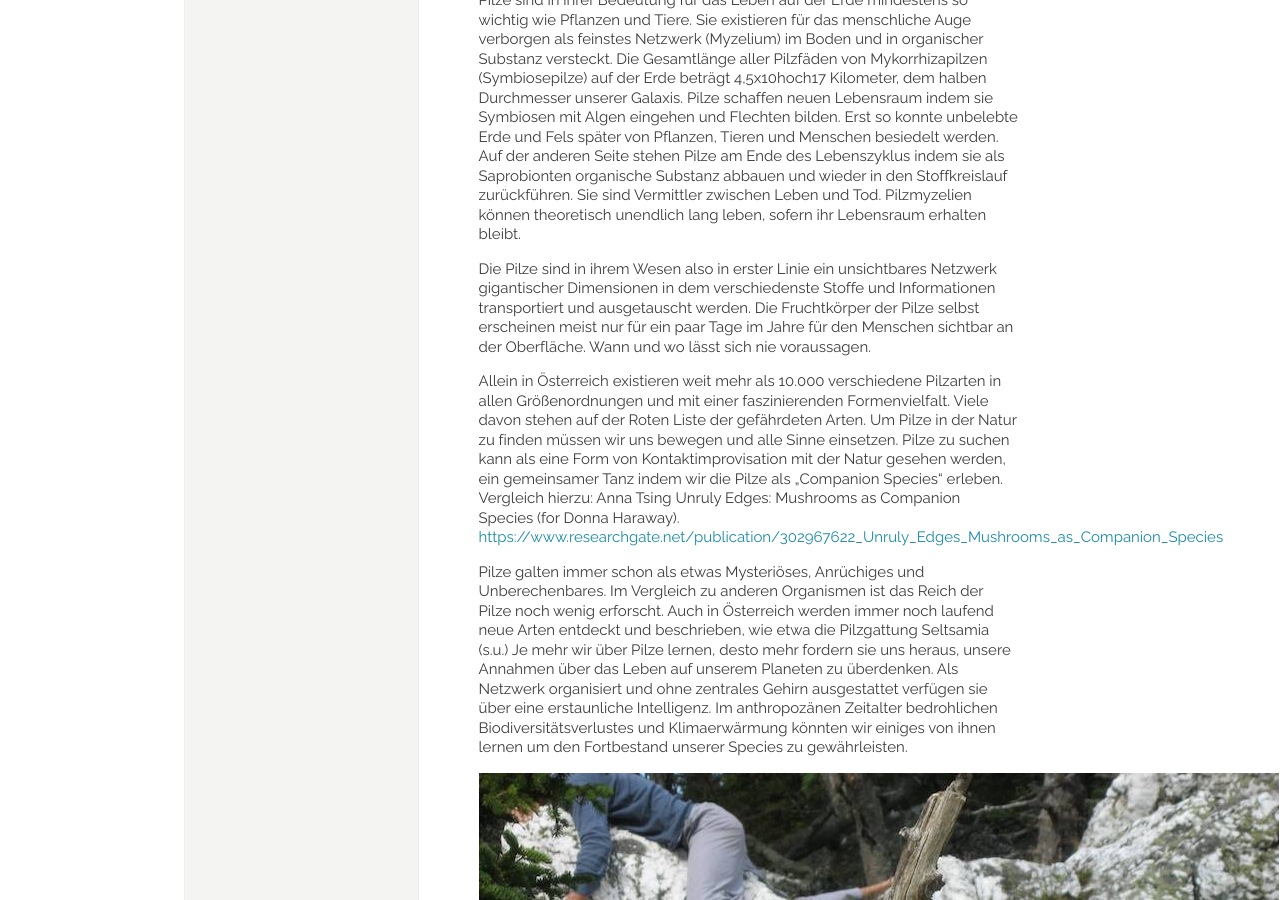
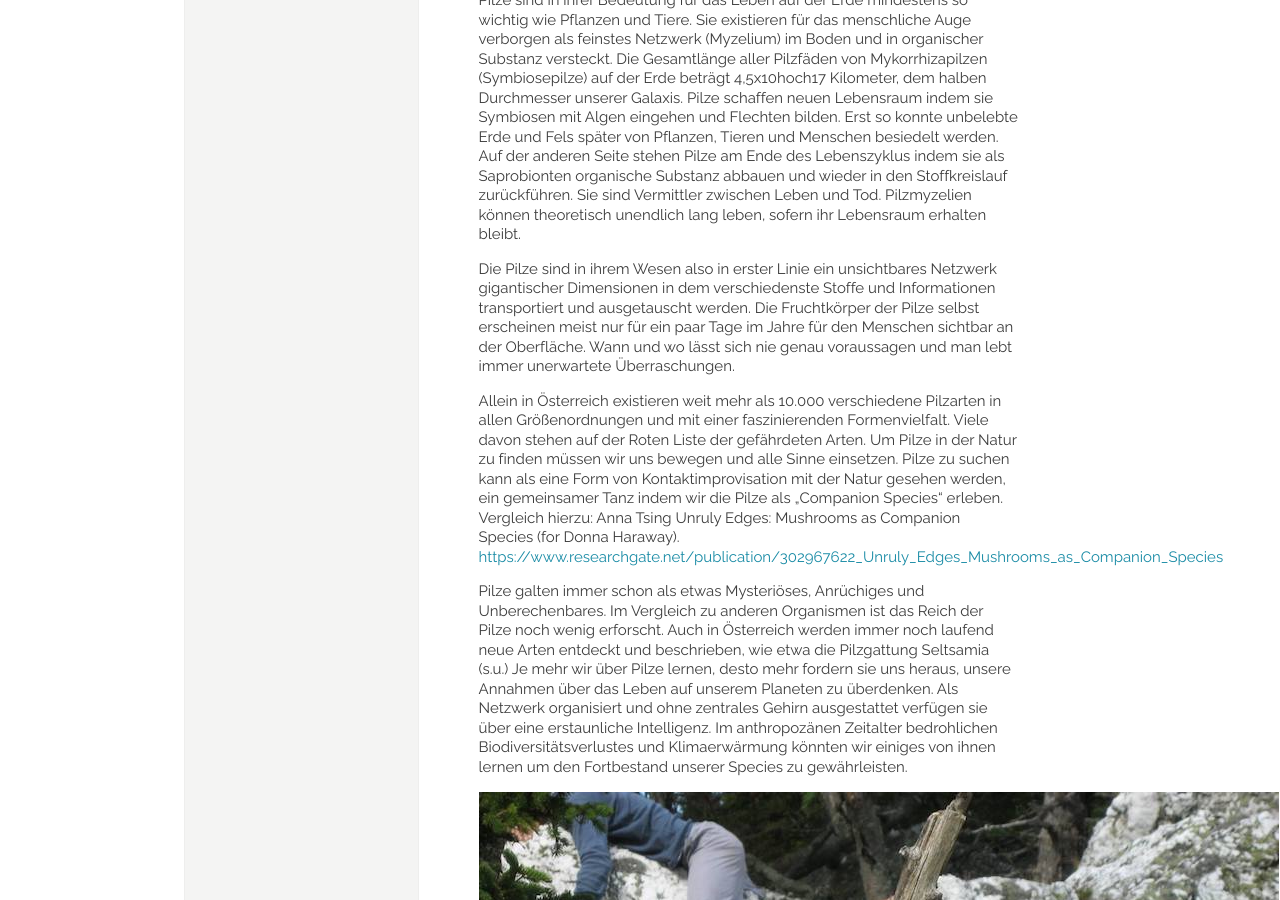
Before and after one commit to manulari/rollingpointat, a Jekyll site: the page built from _pages_de/mycelium.md, in a window 1280 px wide and 900 px high, scrolled down 2867 px. Built offline with Jekyll 4.4.1, drawn with Linux system fonts in a browser that asks for light colours; comment, search, counter and statistics services are not loaded.

Commit message:
Update page (de) “mycelium”

```diff
--- a/_pages_de/mycelium.md
+++ b/_pages_de/mycelium.md
@@ -76,7 +76,7 @@ Am Beginn der Mariahilferstraße vom Westbahnhof aus Richtung Museumsquartier\
 
 Pilze sind in ihrer Bedeutung für das Leben auf der Erde mindestens so wichtig wie Pflanzen und Tiere. Sie existieren für das menschliche Auge verborgen als feinstes Netzwerk (Myzelium) im Boden und in organischer Substanz versteckt. Die Gesamtlänge aller Pilzfäden von Mykorrhizapilzen (Symbiosepilze) auf der Erde beträgt 4,5x10hoch17 Kilometer, dem halben Durchmesser unserer Galaxis. Pilze schaffen neuen Lebensraum indem sie Symbiosen mit Algen eingehen und Flechten bilden. Erst so konnte unbelebte Erde und Fels später von Pflanzen, Tieren und Menschen besiedelt werden. Auf der anderen Seite stehen Pilze am Ende des Lebenszyklus indem sie als Saprobionten organische Substanz abbauen und wieder in den Stoffkreislauf zurückführen. Sie sind Vermittler zwischen Leben und Tod. Pilzmyzelien können theoretisch unendlich lang leben, sofern ihr Lebensraum erhalten bleibt.
 
-Die Pilze sind in ihrem Wesen also in erster Linie ein unsichtbares Netzwerk gigantischer Dimensionen in dem verschiedenste Stoffe und Informationen transportiert und ausgetauscht werden. Die Fruchtkörper der Pilze selbst erscheinen meist nur für ein paar Tage im Jahre für den Menschen sichtbar an der Oberfläche. Wann und wo lässt sich nie voraussagen.
+Die Pilze sind in ihrem Wesen also in erster Linie ein unsichtbares Netzwerk gigantischer Dimensionen in dem verschiedenste Stoffe und Informationen transportiert und ausgetauscht werden. Die Fruchtkörper der Pilze selbst erscheinen meist nur für ein paar Tage im Jahre für den Menschen sichtbar an der Oberfläche. Wann und wo lässt sich nie genau voraussagen und man lebt immer unerwartete Überraschungen.
 
 Allein in Österreich existieren weit mehr als 10.000 verschiedene Pilzarten in allen Größenordnungen und mit einer faszinierenden Formenvielfalt. Viele davon stehen auf der Roten Liste der gefährdeten Arten. Um Pilze in der Natur zu finden müssen wir uns bewegen und alle Sinne einsetzen. Pilze zu suchen kann als eine Form von Kontaktimprovisation mit der Natur gesehen werden, ein gemeinsamer Tanz indem wir die Pilze als „Companion Species“ erleben. Vergleich hierzu: Anna Tsing Unruly Edges: Mushrooms as Companion Species (for Donna Haraway). <https://www.researchgate.net/publication/302967622_Unruly_Edges_Mushrooms_as_Companion_Species>
 
```
